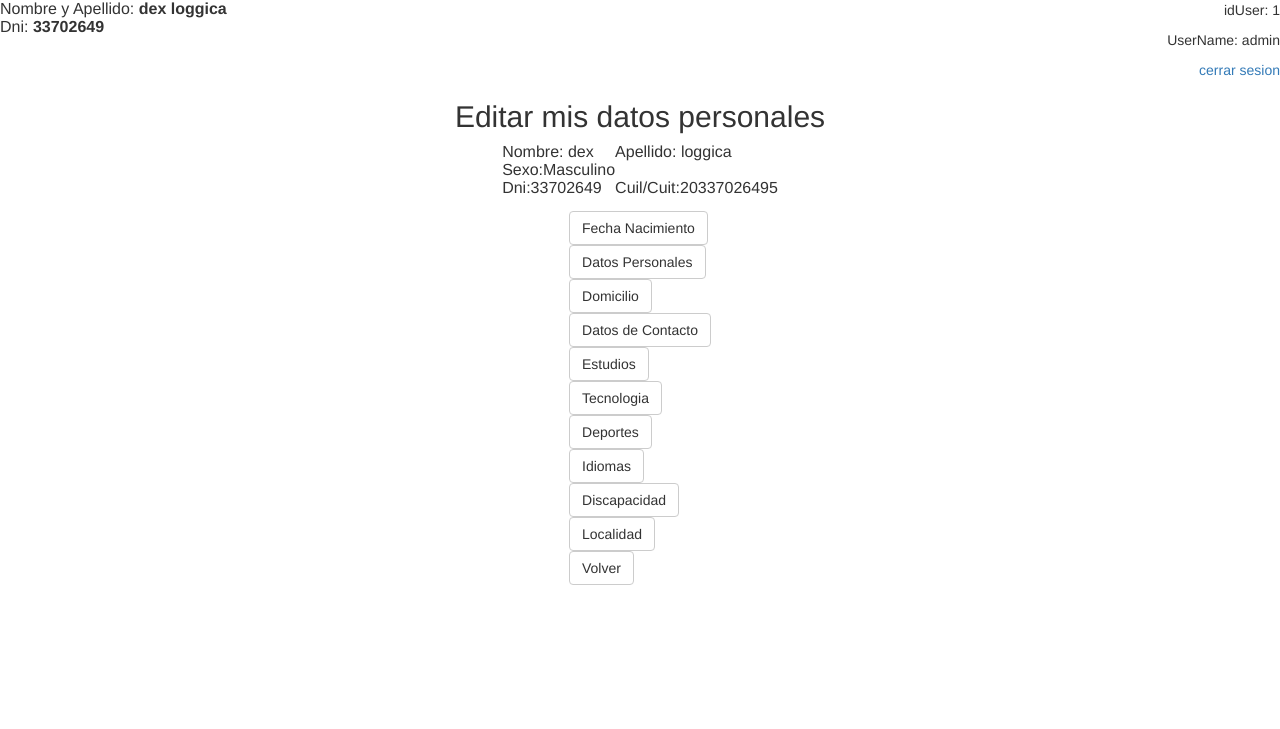
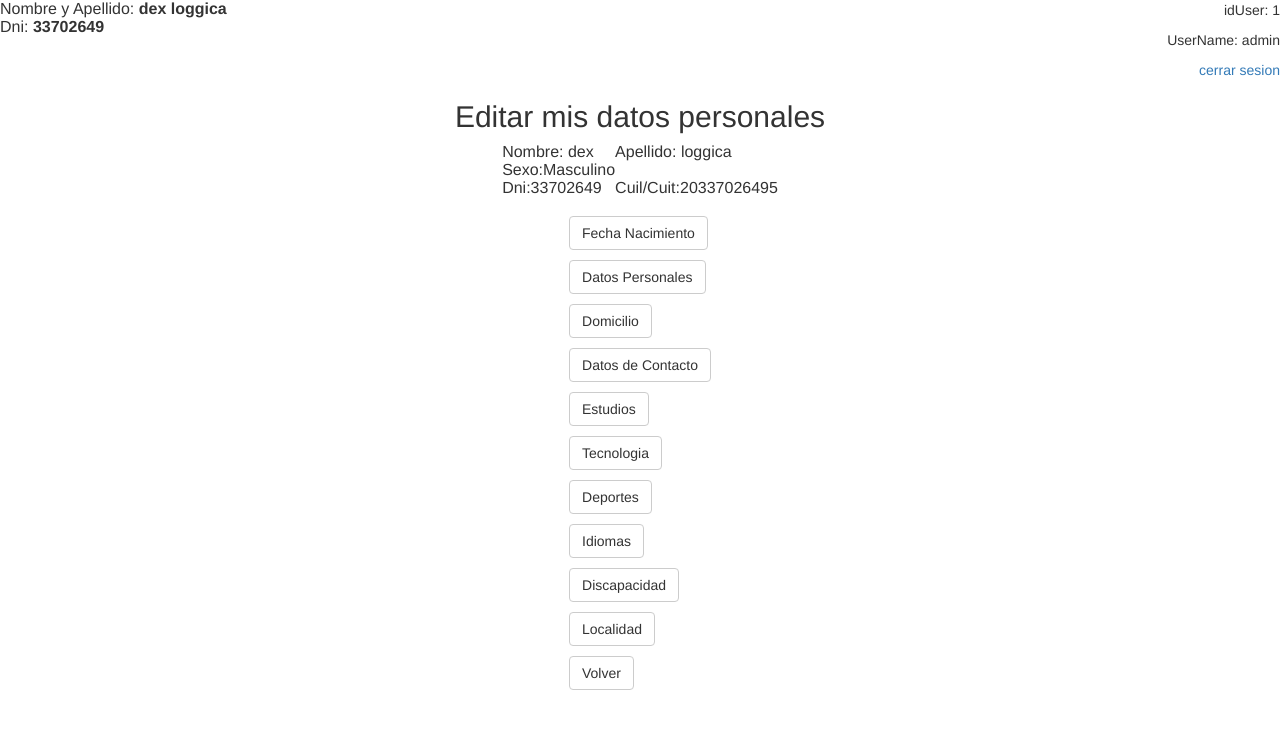
Before and after one commit to Dexloggica/Sistema-de-Gestion-Escolar-2020-01-24, a PHP site: page /20181020_version2/MenuDatosPersonales.php in a window 1280 px wide. Shown: the top 729 px of the page. Run offline with PHP 8.4, Linux system fonts and the light colour scheme; a user stored in the database is signed in; data comes from the database, SQL or seed files in the repository.

Commit message:
Update MenuDatosPersonales.php

```diff
--- a/MenuDatosPersonales.php
+++ b/MenuDatosPersonales.php
@@ -27,38 +27,38 @@ ob_start();
 	<form name="editardatospersonales" action="" method="post">
 		<table align="center">
 			<tr>
-				<td><input class="btn btn-default" type="submit" name="editarfechanacimiento" value="Fecha Nacimiento"></td>
+				<td><input style="margin: 5px" class="btn btn-default" type="submit" name="editarfechanacimiento" value="Fecha Nacimiento"></td>
 			</tr>
 			<tr>
-				<td><input class="btn btn-default" type="submit" name="editardatospersonales" value="Datos Personales"></td>
+				<td><input style="margin: 5px" class="btn btn-default" type="submit" name="editardatospersonales" value="Datos Personales"></td>
 			</tr>
 			<tr>
-				<td><input class="btn btn-default" type="submit" name="editardomicilio" value="Domicilio"></td>
+				<td><input style="margin: 5px" class="btn btn-default" type="submit" name="editardomicilio" value="Domicilio"></td>
 			</tr>
 			<tr>
-				<td><input class="btn btn-default" type="submit" name="editardatoscontacto" value="Datos de Contacto"></td>
+				<td><input style="margin: 5px" class="btn btn-default" type="submit" name="editardatoscontacto" value="Datos de Contacto"></td>
 			</tr>
 			<tr>
-				<td><input class="btn btn-default" type="submit" name="editarestudios" value="Estudios"></td>
+				<td><input style="margin: 5px" class="btn btn-default" type="submit" name="editarestudios" value="Estudios"></td>
 			</tr>
 			<tr>
-				<td><input class="btn btn-default" type="submit" name="editartecnologia" value="Tecnologia"></td>
+				<td><input style="margin: 5px" class="btn btn-default" type="submit" name="editartecnologia" value="Tecnologia"></td>
 			</tr>
 			<tr>
-				<td><input class="btn btn-default" type="submit" name="editardeportes" value="Deportes"></td>
+				<td><input style="margin: 5px" class="btn btn-default" type="submit" name="editardeportes" value="Deportes"></td>
 			</tr>
 			<tr>
-				<td><input class="btn btn-default" type="submit" name="editaridiomas" value="Idiomas"></td>
+				<td><input style="margin: 5px" class="btn btn-default" type="submit" name="editaridiomas" value="Idiomas"></td>
 			</tr>
 			<tr>
-				<td><input class="btn btn-default" type="submit" name="editardiscapacidad" value="Discapacidad"></td>
+				<td><input style="margin: 5px" class="btn btn-default" type="submit" name="editardiscapacidad" value="Discapacidad"></td>
 			</tr>
 			<tr>
-				<td><input class="btn btn-default" type="submit" name="editarlocalidad" value="Localidad"></td>
+				<td><input style="margin: 5px" class="btn btn-default" type="submit" name="editarlocalidad" value="Localidad"></td>
 			</tr>
 
 			<tr>
-				<td><input class="btn btn-default" type="submit" name="volver" value="Volver"></td>
+				<td><input style="margin: 5px" class="btn btn-default" type="submit" name="volver" value="Volver"></td>
 			</tr>
 
 		</table>
```
